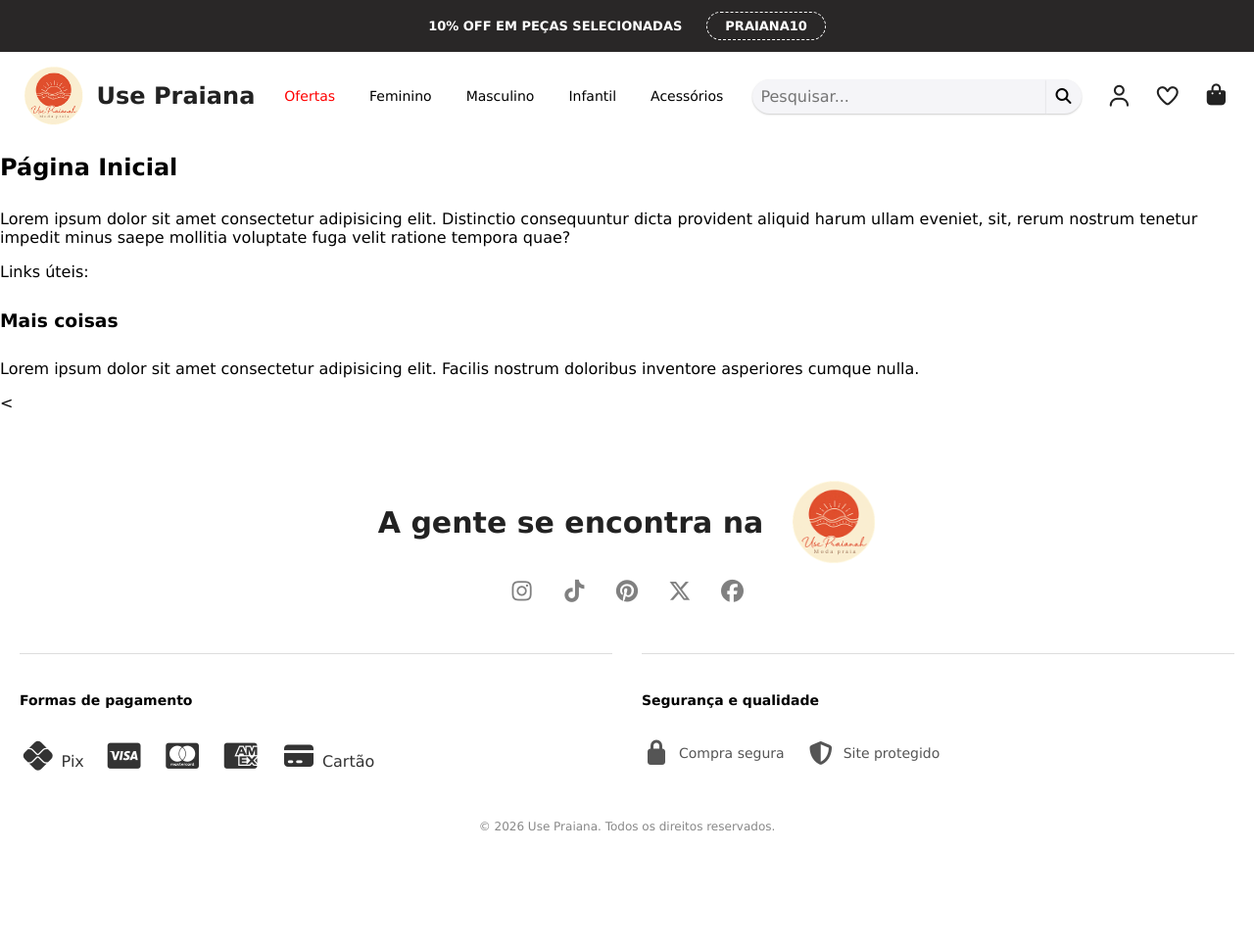
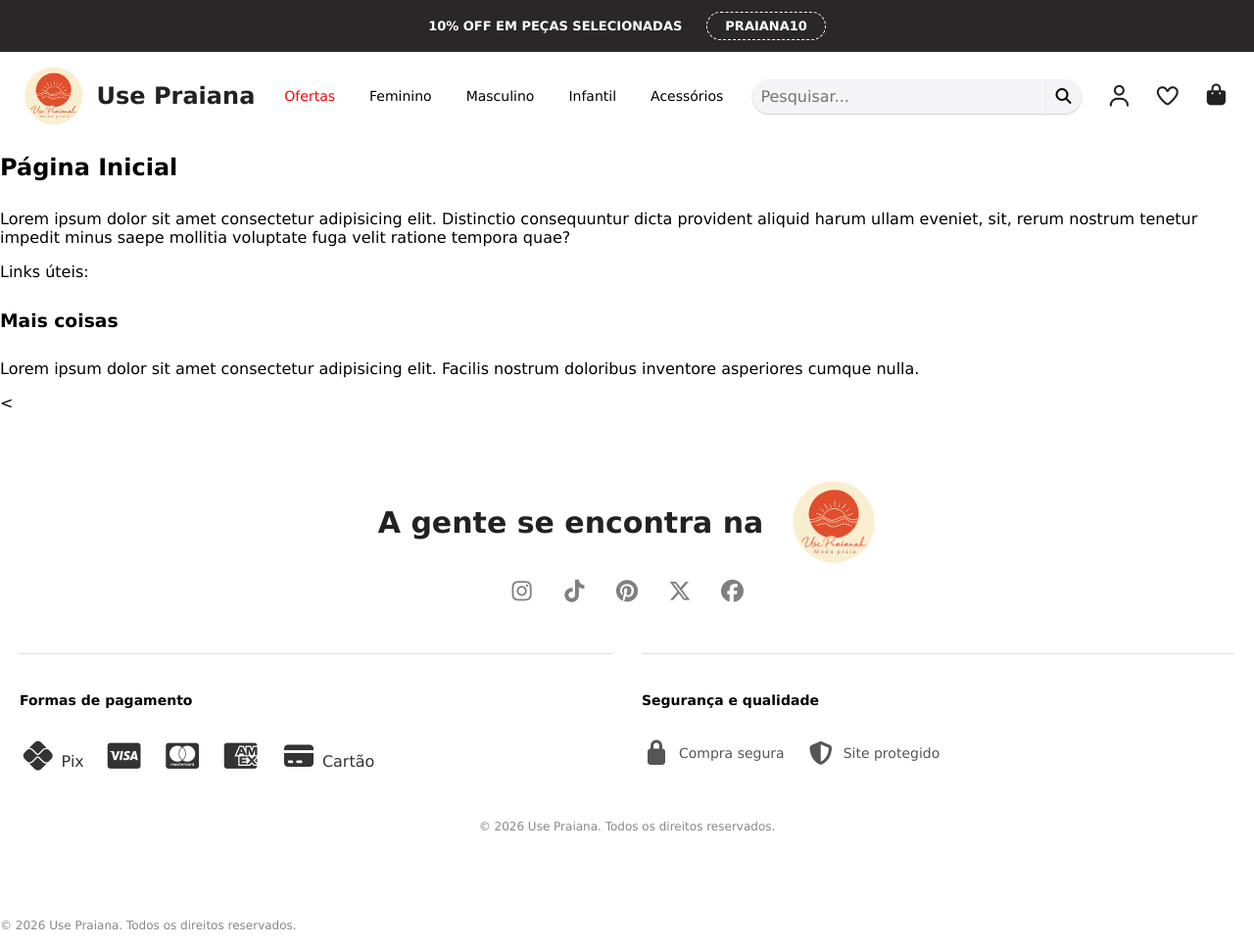
Before and after one commit to jordanamtech/first_front, a plain HTML site: page index.html in a window 1280 px wide. Shown: the whole page at 98% size. Before the commit the page ends 888 px from the top, so only its background shows below. Drawn offline with Linux system fonts and the light colour scheme.

Commit message:
2026.10.22.casa01

```diff
--- a/index.html
+++ b/index.html
@@ -214,3 +214,18 @@
 </footer>
 </body>
 </html>
+
+
+
+ <p class="copyright">
+        &copy; 2026 Use Praiana. Todos os direitos reservados.
+    </p>
+
+</footer>
+
+
+
+   <!-- rodapé -->
+</footer>
+</body>
+</html>
```
